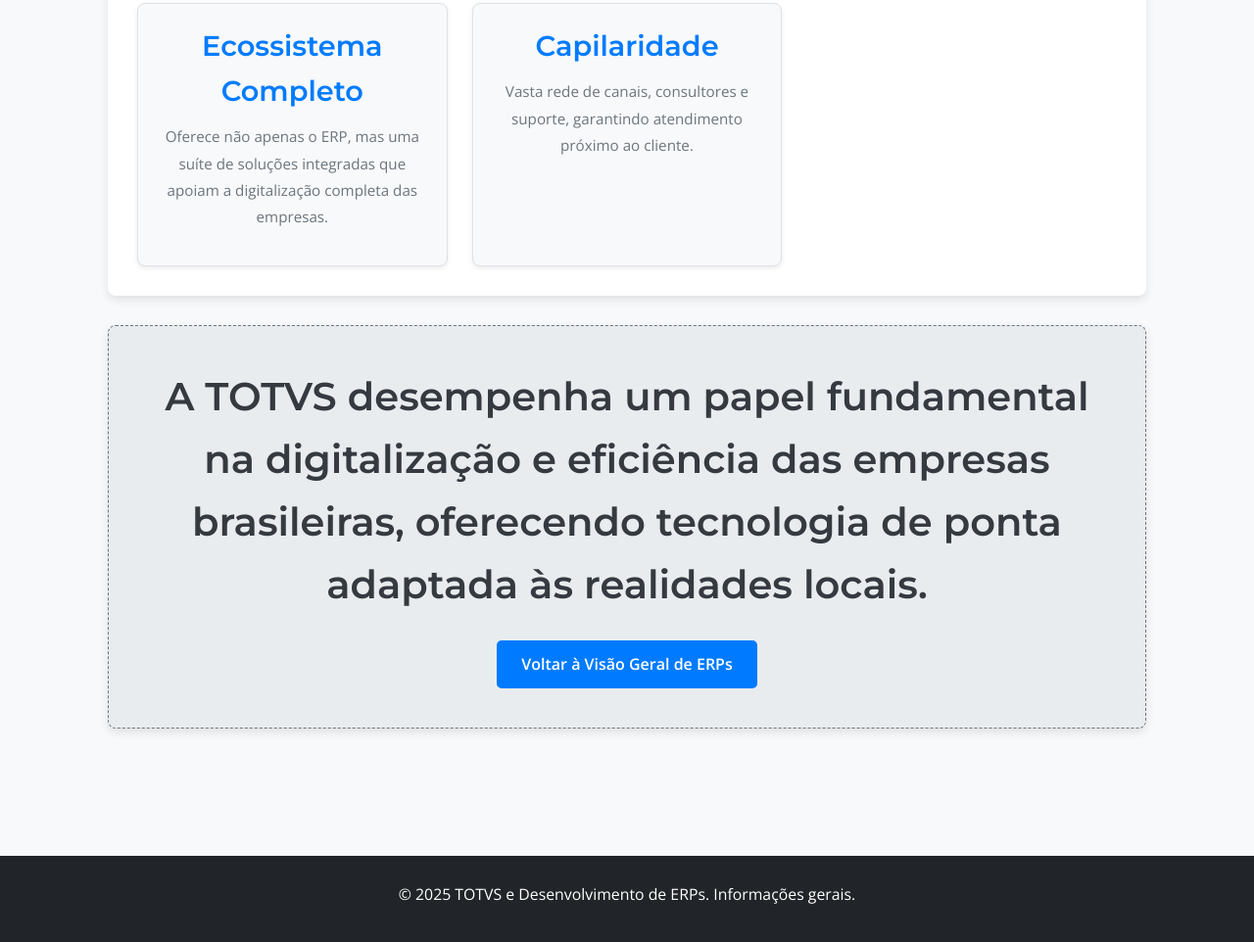
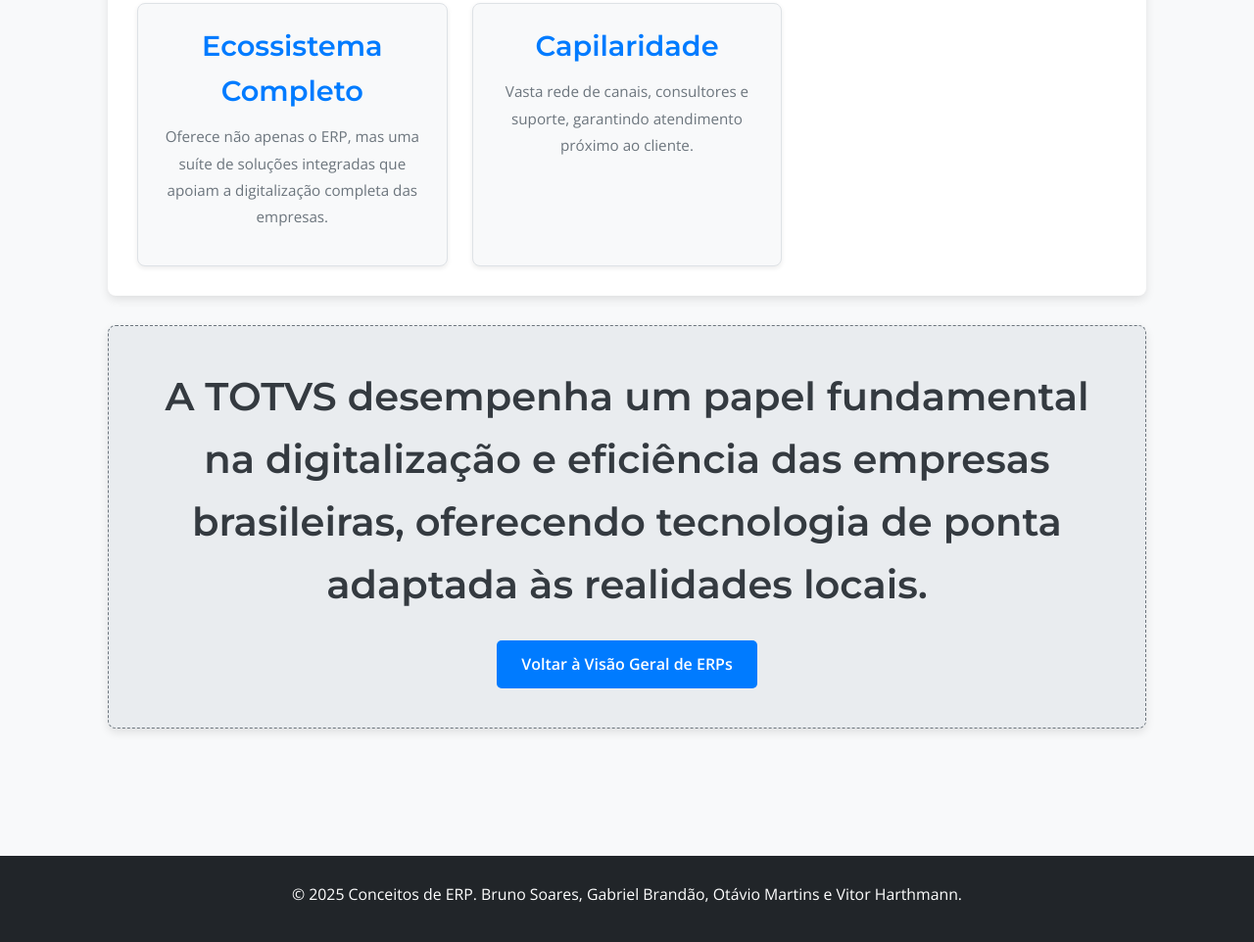
Before and after one commit to devVHarthmann/TrabERP, a plain HTML site: page erpTOTVS.html in a window 1280 px wide. Shown: the part 1847-2809 px from the top of the page at 98% size. Drawn offline with nearby package versions, Linux system fonts and the light colour scheme.

Commit message:
Update erpTOTVS.html

```diff
--- a/erpTOTVS.html
+++ b/erpTOTVS.html
@@ -71,7 +71,7 @@
 
     <footer>
         <div class="container">
-            <p>&copy; 2025 TOTVS e Desenvolvimento de ERPs. Informações gerais.</p>
+            <p>&copy; 2025 Conceitos de ERP. Bruno Soares, Gabriel Brandão, Otávio Martins e Vitor Harthmann.</p>
         </div>
     </footer>
 </body>
```
